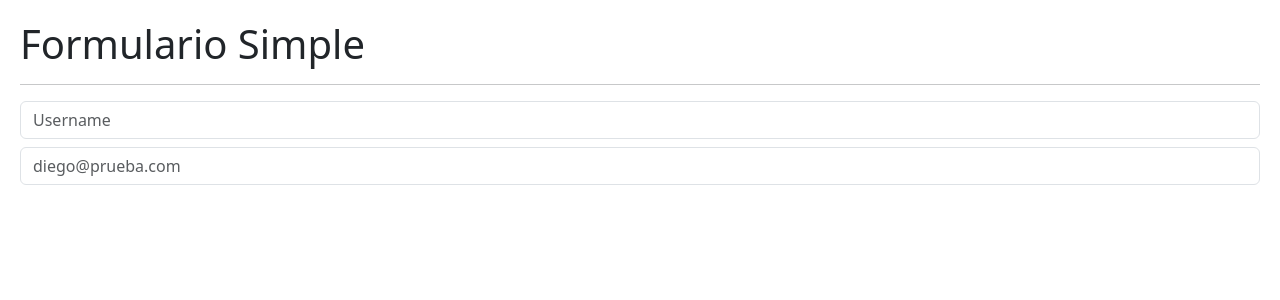
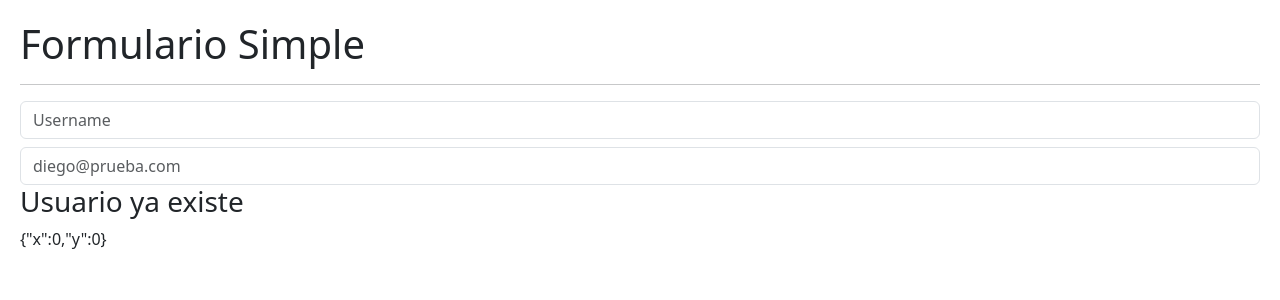
Before and after one commit to Dieguidev/hook-app, a React (Vite) app: page / in a window 1280 px wide. Shown: the top 300 px of the page. Built offline with nearby package versions, Linux system fonts and the light colour scheme.

Commit message:
useEffect-Precauciones

```diff
--- /dev/null
+++ b/src/02-UseEffect/Message.jsx
@@ -0,0 +1,28 @@
+/* eslint-disable react-hooks/rules-of-hooks */
+import { useEffect, useState } from "react"
+
+
+export const Message = () => {
+  const [coords, setCoords] = useState({x:0, y:0});
+
+  useEffect(() => {
+
+    const onMouseMove = ({ x, y }) => {
+      setCoords({ x, y });
+    }
+
+    window.addEventListener('mousemove', onMouseMove)
+
+    return () => {
+      window.removeEventListener('mousemove', onMouseMove)
+    }
+  }, [])
+
+
+  return (
+    <>
+      <h3>Usuario ya existe</h3>
+      {JSON.stringify(coords)}
+    </>
+  )
+}
--- a/src/02-UseEffect/SimpleForm.jsx
+++ b/src/02-UseEffect/SimpleForm.jsx
@@ -1,4 +1,5 @@
 import { useEffect, useState } from "react"
+import { Message } from "./Message";
 
 
 export const SimpleForm = () => {
@@ -10,17 +11,17 @@ export const SimpleForm = () => {
 
   const { username, email } = formState;
 
-  const onInputChange = ({target}) => {
+  const onInputChange = ({ target }) => {
     const { name, value } = target;
     setFormState({
       ...formState,
-      [name]:value   //propiedad computada de javascript, le dice quien debe cambiar en el objeto
+      [name]: value   //propiedad computada de javascript, le dice quien debe cambiar en el objeto
     })
   }
 
-  useEffect(()=>{
+  useEffect(() => {
 
-  },[])
+  }, []);
 
   return (
     <>
@@ -32,16 +33,20 @@ export const SimpleForm = () => {
         className="form-control"
         placeholder="Username"
         name="username"
-        value={ onInputChange }
+        value={onInputChange}
       />
+
 
       <input
         type="email"
         className="form-control mt-2"
         placeholder="diego@prueba.com"
         name="email"
-        value={ onInputChange }
+        value={onInputChange}
       />
+      {
+        (username === 'diego') && <Message />
+      }
     </>
   )
 }
```
